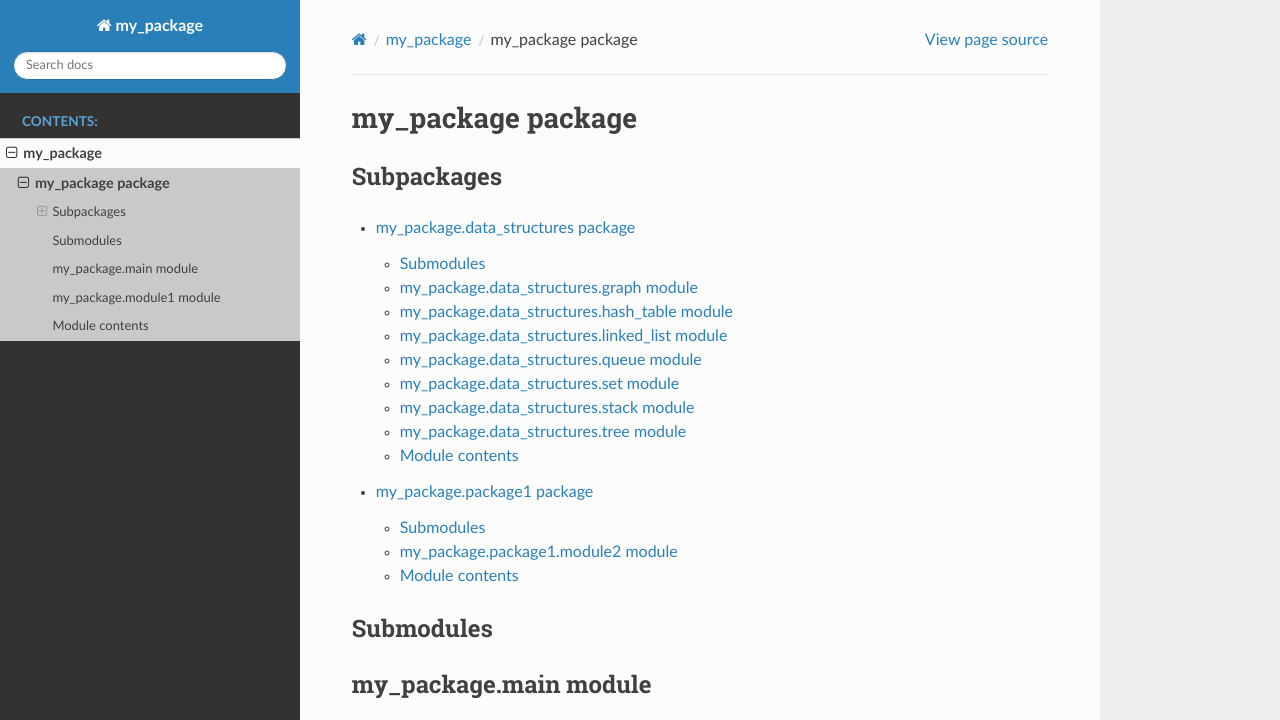
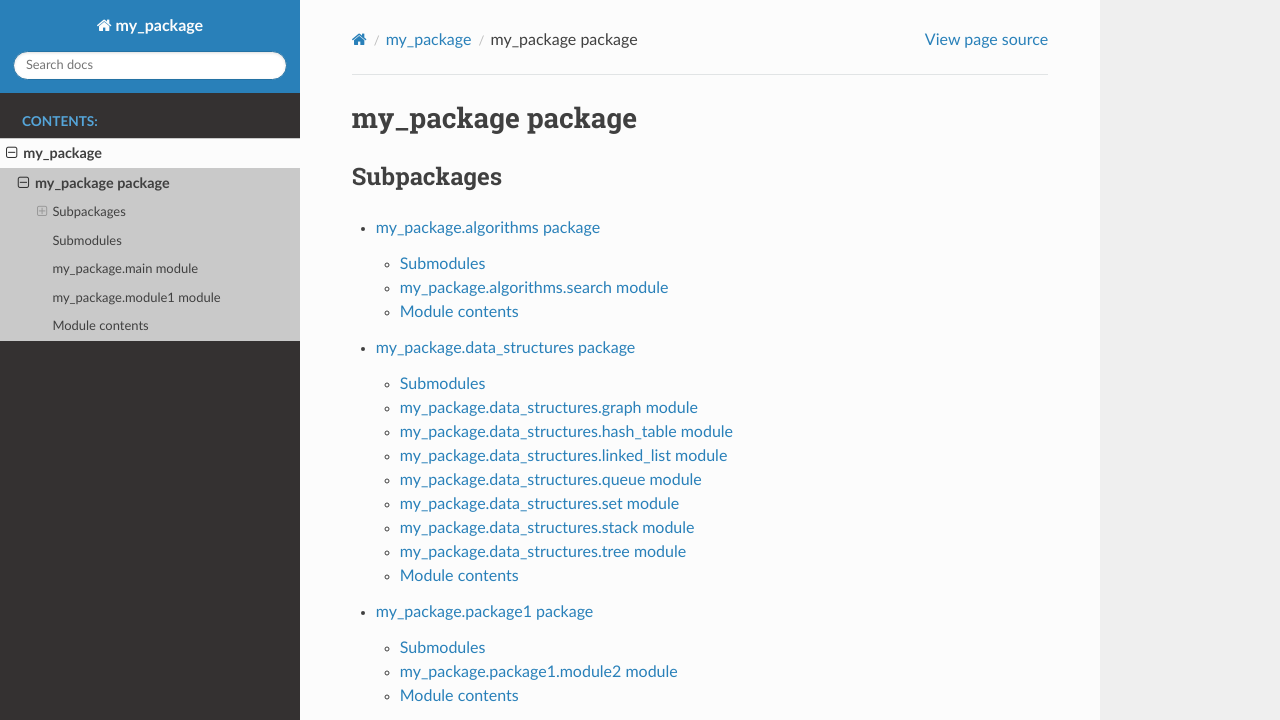
Before and after one commit to ca20110820/MyProject, a Sphinx documentation site: the page built from docs/source/my_package.rst, in a window 1280 px wide and 900 px high, cut to the strip 0-720 px from the top of the window. Built offline with Sphinx 7.4.7 and the Read the Docs theme 2.0.0, drawn with Linux system fonts in a browser that asks for light colours.

Commit message:
docs: updated docs for algorithms

```diff
--- /dev/null
+++ b/docs/source/my_package.algorithms.rst
@@ -0,0 +1,21 @@
+my\_package.algorithms package
+==============================
+
+Submodules
+----------
+
+my\_package.algorithms.search module
+------------------------------------
+
+.. automodule:: my_package.algorithms.search
+   :members:
+   :undoc-members:
+   :show-inheritance:
+
+Module contents
+---------------
+
+.. automodule:: my_package.algorithms
+   :members:
+   :undoc-members:
+   :show-inheritance:
--- a/docs/source/my_package.rst
+++ b/docs/source/my_package.rst
@@ -7,6 +7,7 @@ Subpackages
 .. toctree::
    :maxdepth: 4
 
+   my_package.algorithms
    my_package.data_structures
    my_package.package1
 
```
